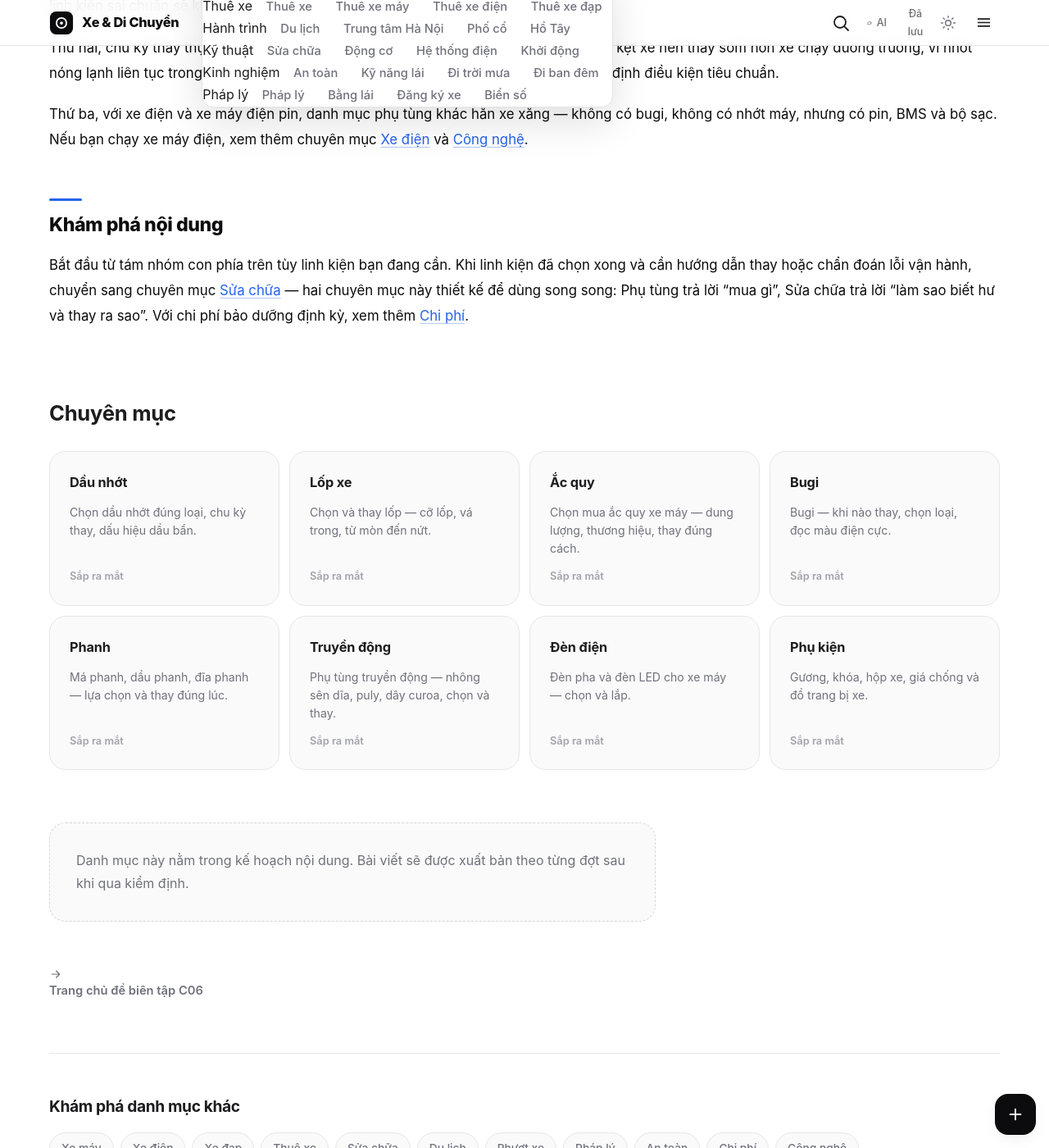
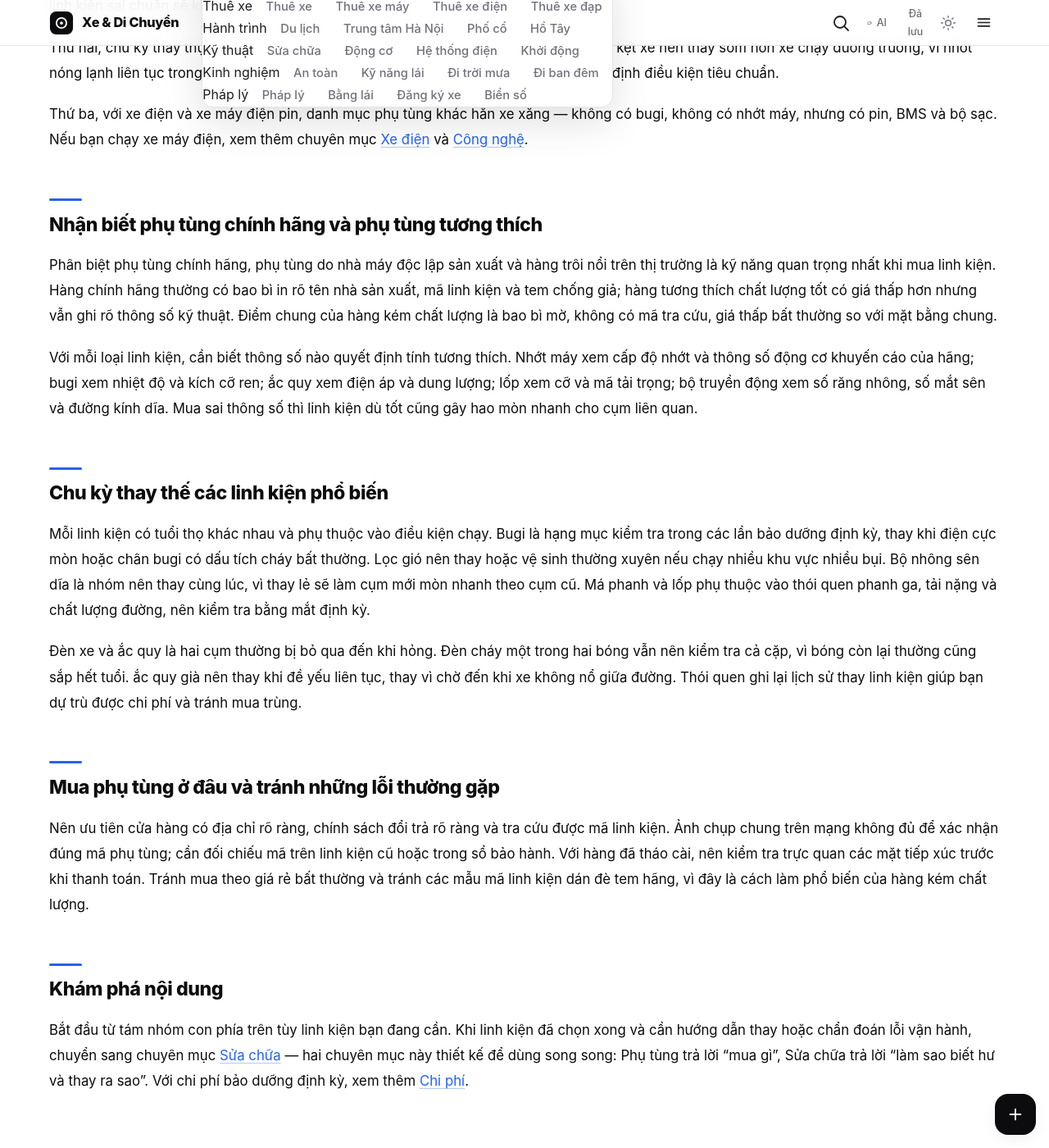
Before and after one commit to codeappweb/lab, a Jekyll site: the page built from danh-muc/phu-tung.md, in a window 1280 px wide and 1400 px high, scrolled down 2357 px. Shown: the whole window at 82% size. Built offline with Jekyll 4.4.1, drawn with Linux system fonts in a browser that asks for light colours; some of the changed text lies outside the part shown.

Commit message:
cat-hard-001b: finish phu-tung expansion, top up xe-dap and thue-xe to 1600+ words

```diff
--- a/danh-muc/phu-tung.md
+++ b/danh-muc/phu-tung.md
@@ -57,6 +59,22 @@ Thứ hai, chu kỳ thay thực tế phụ thuộc điều kiện chạy: cùng
 
 Thứ ba, với xe điện và xe máy điện pin, danh mục phụ tùng khác hẳn xe xăng — không có bugi, không có nhớt máy, nhưng có pin, BMS và bộ sạc. Nếu bạn chạy xe máy điện, xem thêm chuyên mục [Xe điện](/danh-muc/xe-dien/) và [Công nghệ](/danh-muc/cong-nghe/).
 
+## Nhận biết phụ tùng chính hãng và phụ tùng tương thích
+
+Phân biệt phụ tùng chính hãng, phụ tùng do nhà máy độc lập sản xuất và hàng trôi nổi trên thị trường là kỹ năng quan trọng nhất khi mua linh kiện. Hàng chính hãng thường có bao bì in rõ tên nhà sản xuất, mã linh kiện và tem chống giả; hàng tương thích chất lượng tốt có giá thấp hơn nhưng vẫn ghi rõ thông số kỹ thuật. Điểm chung của hàng kém chất lượng là bao bì mờ, không có mã tra cứu, giá thấp bất thường so với mặt bằng chung.
+
+Với mỗi loại linh kiện, cần biết thông số nào quyết định tính tương thích. Nhớt máy xem cấp độ nhớt và thông số động cơ khuyến cáo của hãng; bugi xem nhiệt độ và kích cỡ ren; ắc quy xem điện áp và dung lượng; lốp xem cỡ và mã tải trọng; bộ truyền động xem số răng nhông, số mắt sên và đường kính dĩa. Mua sai thông số thì linh kiện dù tốt cũng gây hao mòn nhanh cho cụm liên quan.
+
+## Chu kỳ thay thế các linh kiện phổ biến
+
+Mỗi linh kiện có tuổi thọ khác nhau và phụ thuộc vào điều kiện chạy. Bugi là hạng mục kiểm tra trong các lần bảo dưỡng định kỳ, thay khi điện cực mòn hoặc chân bugi có dấu tích cháy bất thường. Lọc gió nên thay hoặc vệ sinh thường xuyên nếu chạy nhiều khu vực nhiều bụi. Bộ nhông sên dĩa là nhóm nên thay cùng lúc, vì thay lẻ sẽ làm cụm mới mòn nhanh theo cụm cũ. Má phanh và lốp phụ thuộc vào thói quen phanh ga, tải nặng và chất lượng đường, nên kiểm tra bằng mắt định kỳ.
+
+Đèn xe và ắc quy là hai cụm thường bị bỏ qua đến khi hỏng. Đèn cháy một trong hai bóng vẫn nên kiểm tra cả cặp, vì bóng còn lại thường cũng sắp hết tuổi. ắc quy già nên thay khi đề yếu liên tục, thay vì chờ đến khi xe không nổ giữa đường. Thói quen ghi lại lịch sử thay linh kiện giúp bạn dự trù được chi phí và tránh mua trùng.
+
+## Mua phụ tùng ở đâu và tránh những lỗi thường gặp
+
+Nên ưu tiên cửa hàng có địa chỉ rõ ràng, chính sách đổi trả rõ ràng và tra cứu được mã linh kiện. Ảnh chụp chung trên mạng không đủ để xác nhận đúng mã phụ tùng; cần đối chiếu mã trên linh kiện cũ hoặc trong sổ bảo hành. Với hàng đã tháo cài, nên kiểm tra trực quan các mặt tiếp xúc trước khi thanh toán. Tránh mua theo giá rẻ bất thường và tránh các mẫu mã linh kiện dán đè tem hãng, vì đây là cách làm phổ biến của hàng kém chất lượng.
+
 ## Khám phá nội dung
 
 Bắt đầu từ tám nhóm con phía trên tùy linh kiện bạn đang cần. Khi linh kiện đã chọn xong và cần hướng dẫn thay hoặc chẩn đoán lỗi vận hành, chuyển sang chuyên mục [Sửa chữa](/danh-muc/sua-chua/) — hai chuyên mục này thiết kế để dùng song song: Phụ tùng trả lời "mua gì", Sửa chữa trả lời "làm sao biết hư và thay ra sao". Với chi phí bảo dưỡng định kỳ, xem thêm [Chi phí](/danh-muc/chi-phi/).
```
Also changed, not shown: other parts of danh-muc/phu-tung.md (+4 -2 lines).
